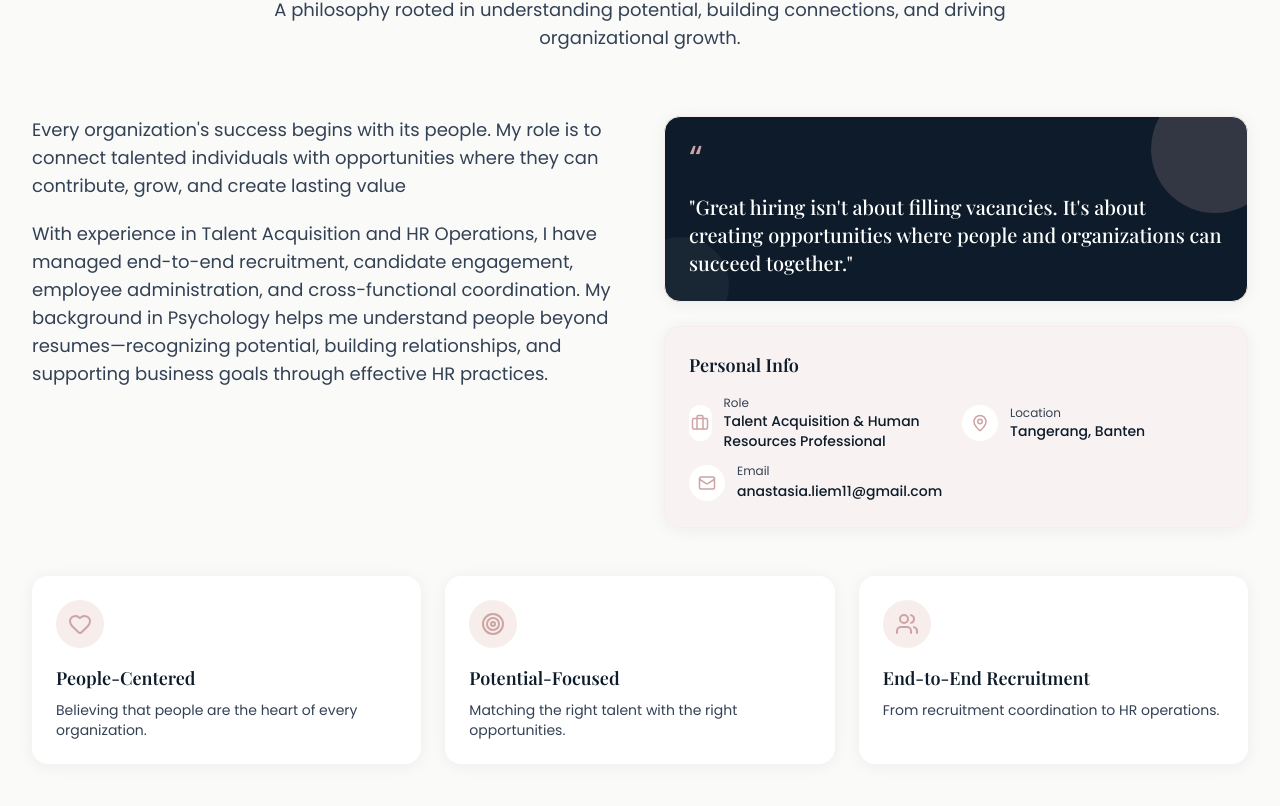
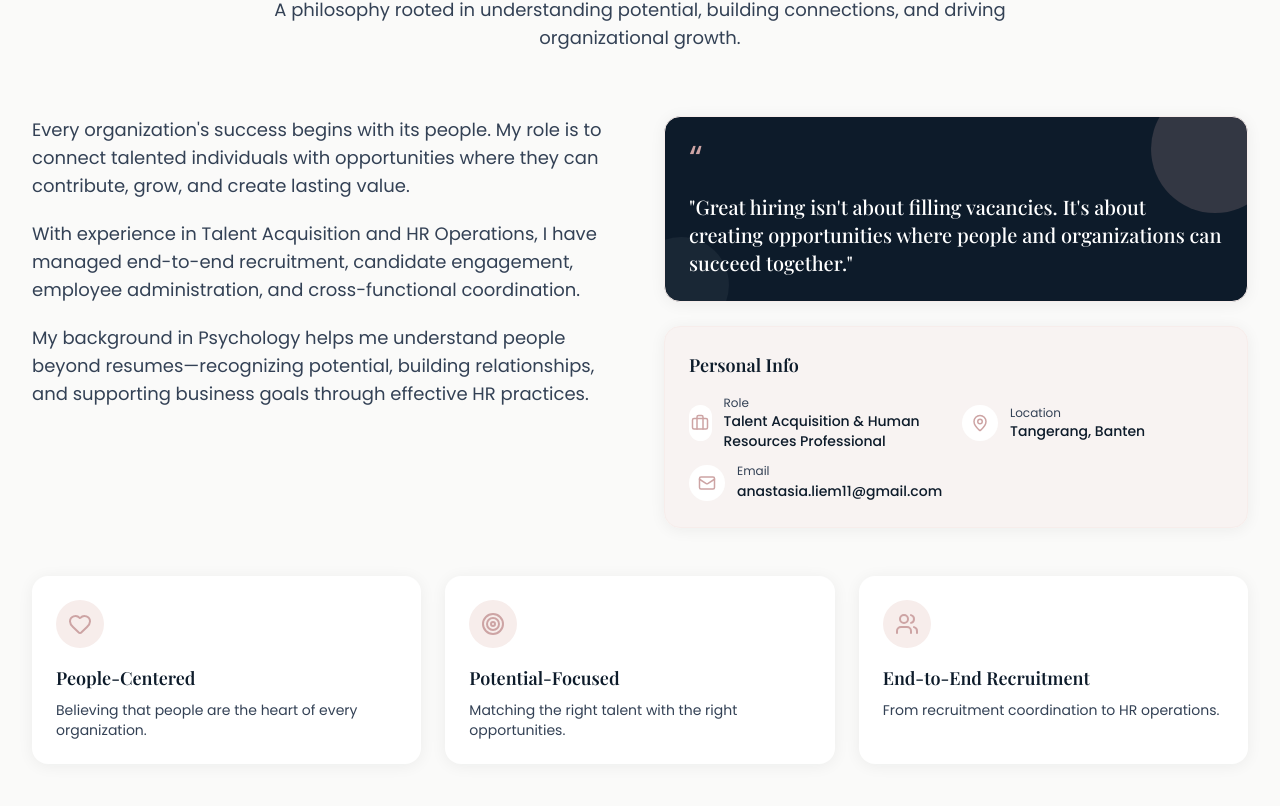
Before and after one commit to RafaelBani3/Anastasia_Liem, a Next.js app: page / in a window 1280 px wide. Shown: the part 1140-1946 px from the top of the page. Built offline with nearby package versions, Linux system fonts and the light colour scheme.

Commit message:
Update AboutSection.tsx

```diff
--- a/src/components/sections/AboutSection.tsx
+++ b/src/components/sections/AboutSection.tsx
@@ -49,8 +49,9 @@ const highlights = [
 ];
 
 const aboutParagraphs = [
-  "Every organization's success begins with its people. My role is to connect talented individuals with opportunities where they can contribute, grow, and create lasting value",
-  "With experience in Talent Acquisition and HR Operations, I have managed end-to-end recruitment, candidate engagement, employee administration, and cross-functional coordination. My background in Psychology helps me understand people beyond resumes—recognizing potential, building relationships, and supporting business goals through effective HR practices.",
+  "Every organization's success begins with its people. My role is to connect talented individuals with opportunities where they can contribute, grow, and create lasting value.",
+  "With experience in Talent Acquisition and HR Operations, I have managed end-to-end recruitment, candidate engagement, employee administration, and cross-functional coordination.",
+  "My background in Psychology helps me understand people beyond resumes—recognizing potential, building relationships, and supporting business goals through effective HR practices.",
 ];
 
 export default function AboutSection() {
```
